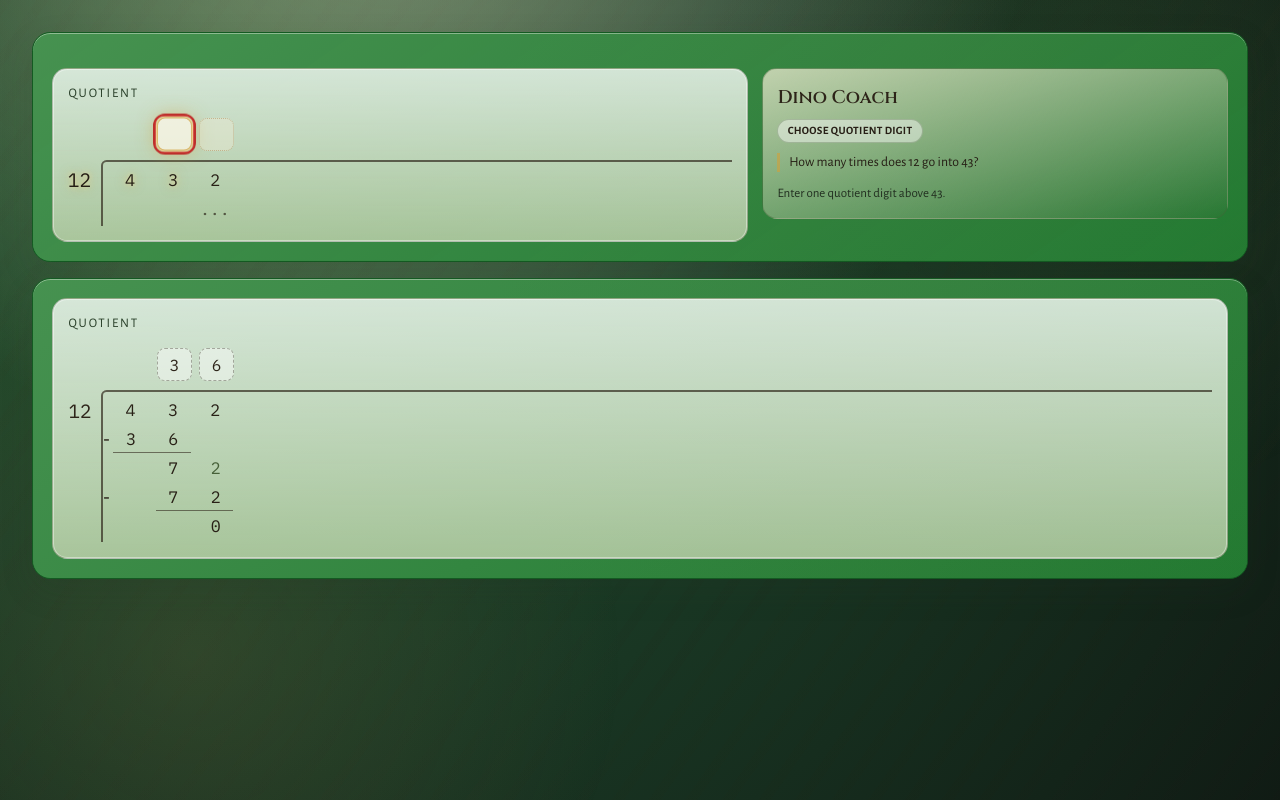
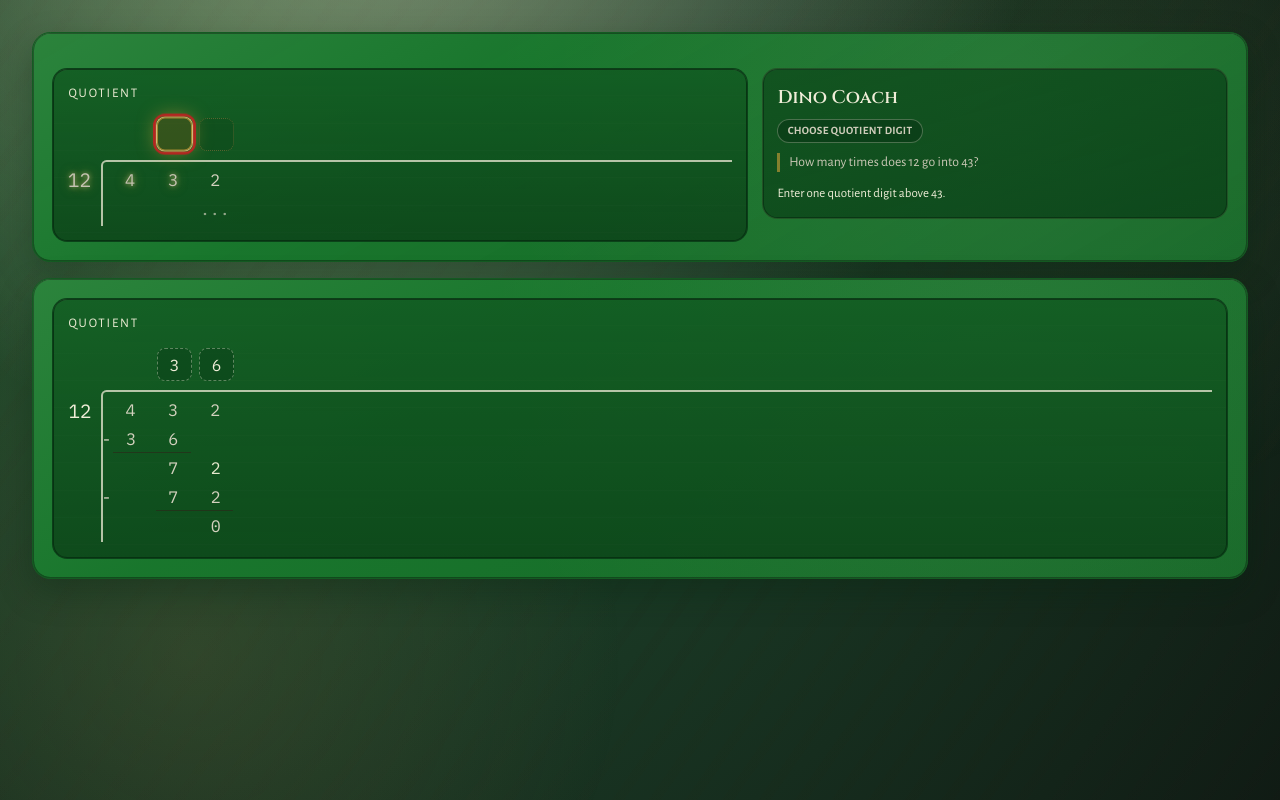
Before and after one commit to seezatnap/division-challenge, a Next.js app: page /visual-tests/workspace in a window 1280 px wide. Built offline with nearby package versions, Linux system fonts and the light colour scheme.

Commit message:
style(theme): (#4) restyle .jurassic-panel to JP3 green bevel
Co-Authored-By: seezatnap <seezatnap@gmail.com>

```diff
--- a/src/app/globals.css
+++ b/src/app/globals.css
@@ -93,12 +93,20 @@ body {
 
 .jurassic-panel {
   position: relative;
+  --jp-bark: var(--jp-panel-text);
+  --jp-jungle: color-mix(in srgb, var(--jp-panel-text) 88%, #d2e2bc);
+  --jp-fern: color-mix(in srgb, var(--jp-panel-text) 82%, #b8d59c);
   border: 1px solid var(--jp-panel-border);
-  background: var(--jp-surface);
+  background: var(--jp-panel-bg);
   border-radius: 1.15rem;
+  color: var(--jp-panel-text);
   box-shadow:
-    0 0.75rem 2rem rgba(31, 52, 36, 0.15),
-    inset 0 1px 0 rgba(255, 255, 255, 0.4);
+    0 0.8rem 2rem rgba(7, 35, 15, 0.34),
+    inset 0 0 0 1px color-mix(in srgb, var(--jp-panel-border) 86%, black),
+    inset 0 1px 0 rgba(247, 243, 226, 0.25),
+    inset 0 -1px 0 rgba(9, 64, 23, 0.88),
+    inset 1px 0 0 rgba(9, 64, 23, 0.72),
+    inset -1px 0 0 rgba(9, 64, 23, 0.72);
   padding: 1rem;
   overflow: hidden;
   isolation: isolate;
@@ -115,8 +123,8 @@ body {
   inset: 0;
   pointer-events: none;
   background:
-    linear-gradient(145deg, rgba(247, 239, 216, 0.2), rgba(113, 137, 81, 0.08)),
-    radial-gradient(circle at 80% 24%, rgba(70, 96, 56, 0.14), transparent 52%);
+    linear-gradient(150deg, rgba(248, 243, 224, 0.08), rgba(8, 58, 21, 0.06) 35%, rgba(4, 34, 12, 0.2)),
+    radial-gradient(circle at 80% 24%, rgba(248, 243, 224, 0.08), transparent 52%);
   z-index: 1;
 }
 
@@ -223,12 +231,12 @@ body {
 }
 
 .jp-badge {
-  border: 1px solid rgba(70, 96, 56, 0.3);
+  border: 1px solid rgba(240, 237, 216, 0.24);
   border-radius: 999px;
   padding: 0.35rem 0.75rem;
   font-size: 0.72rem;
-  color: color-mix(in srgb, var(--jp-jungle) 78%, var(--jp-fern));
-  background: rgba(255, 255, 255, 0.45);
+  color: color-mix(in srgb, var(--jp-panel-text) 90%, white);
+  background: rgba(9, 62, 24, 0.52);
 }
 
 .jurassic-layout {
@@ -255,11 +263,11 @@ body {
 
 .status-chip {
   border-radius: 999px;
-  border: 1px solid rgba(211, 160, 58, 0.45);
-  background: rgba(247, 212, 141, 0.22);
+  border: 1px solid rgba(233, 213, 163, 0.44);
+  background: rgba(8, 56, 21, 0.54);
   padding: 0.35rem 0.75rem;
   font-size: 0.75rem;
-  color: color-mix(in srgb, var(--jp-bark) 76%, var(--jp-clay));
+  color: var(--jp-panel-text);
   white-space: nowrap;
 }
 
@@ -270,12 +278,14 @@ body {
 }
 
 .workspace-paper {
-  border: 1px solid rgba(45, 36, 25, 0.2);
+  border: 1px solid rgba(10, 61, 23, 0.84);
   border-radius: 0.95rem;
   background:
-    linear-gradient(180deg, rgba(255, 255, 255, 0.78), rgba(247, 239, 216, 0.58)),
-    repeating-linear-gradient(180deg, transparent 0 1.65rem, rgba(70, 96, 56, 0.07) 1.65rem 1.71rem);
-  box-shadow: inset 0 0 0 1px rgba(255, 255, 255, 0.4);
+    linear-gradient(180deg, rgba(18, 91, 34, 0.88), rgba(12, 65, 24, 0.82)),
+    repeating-linear-gradient(180deg, transparent 0 1.65rem, rgba(240, 237, 216, 0.08) 1.65rem 1.71rem);
+  box-shadow:
+    inset 0 0 0 1px rgba(7, 47, 18, 0.88),
+    inset 0 1px 0 rgba(247, 243, 226, 0.2);
   padding: 0.95rem;
 }
 
@@ -340,7 +350,7 @@ body {
   min-width: 0;
   text-align: center;
   border-radius: 0.5rem;
-  border: 1px dashed rgba(45, 36, 25, 0.35);
+  border: 1px dashed rgba(240, 237, 216, 0.36);
   padding: 0.35rem 0.45rem;
   font-family: var(--font-jurassic-mono), "Courier New", monospace;
   font-size: 1rem;
@@ -390,13 +400,13 @@ body {
   min-height: 2.08rem;
   box-sizing: border-box;
   line-height: 1;
-  background: rgba(255, 255, 255, 0.45);
+  background: rgba(9, 58, 22, 0.42);
 }
 
 .quotient-digit-empty {
   color: transparent;
   border-style: dotted;
-  background: rgba(247, 239, 216, 0.36);
+  background: rgba(9, 58, 22, 0.22);
 }
 
 .inline-entry-quotient.inline-entry-pending {
@@ -406,7 +416,7 @@ body {
 .inline-entry-quotient.inline-entry-pending:focus-visible {
   border-style: solid;
   border-color: rgba(211, 160, 58, 0.68);
-  background: rgba(255, 249, 233, 0.72);
+  background: rgba(109, 79, 22, 0.38);
   box-shadow: 0 0 0 1px rgba(244, 212, 141, 0.62);
 }
 
@@ -421,12 +431,12 @@ body {
   padding-top: 0.4rem;
   font-size: 1.2rem;
   font-family: var(--font-jurassic-mono), "Courier New", monospace;
-  color: var(--jp-bark);
+  color: var(--jp-panel-text);
 }
 
 .bracket-stack {
-  border-left: var(--division-bracket-stroke-width) solid rgba(45, 36, 25, 0.68);
-  border-top: var(--division-bracket-stroke-width) solid rgba(45, 36, 25, 0.68);
+  border-left: var(--division-bracket-stroke-width) solid rgba(240, 237, 216, 0.74);
+  border-top: var(--division-bracket-stroke-width) solid rgba(240, 237, 216, 0.74);
   border-top-left-radius: 0.35rem;
   padding: 0.35rem 0 0.25rem var(--division-bracket-inline-start);
 }
@@ -620,8 +630,8 @@ body {
 }
 
 .inline-entry-work-row.inline-entry-pending {
-  border-color: rgba(45, 36, 25, 0.32);
-  background: rgba(247, 239, 216, 0.25);
+  border-color: rgba(240, 237, 216, 0.3);
+  background: rgba(9, 58, 22, 0.22);
 }
 
 .inline-entry-work-row.inline-entry-locked {
@@ -661,7 +671,7 @@ body {
 .inline-entry-work-row.inline-entry-pending:focus-visible {
   border-style: solid;
   border-color: rgba(211, 160, 58, 0.64);
-  background: rgba(255, 249, 233, 0.68);
+  background: rgba(109, 79, 22, 0.34);
 }
 
 .inline-entry-active {
@@ -670,7 +680,7 @@ body {
 
 .inline-entry.inline-entry-error-pulse {
   border-color: rgba(213, 57, 57, 0.84);
-  background: rgba(255, 225, 225, 0.88);
+  background: rgba(126, 34, 34, 0.72);
   box-shadow:
     0 0 0 1px rgba(213, 57, 57, 0.52),
     0 0 1rem rgba(213, 57, 57, 0.3);
@@ -684,7 +694,7 @@ body {
 
 .inline-entry.inline-entry-retry-lock {
   border-color: rgba(213, 57, 57, 0.44);
-  background: rgba(255, 229, 229, 0.6);
+  background: rgba(108, 31, 31, 0.52);
   box-shadow: 0 0 0 1px rgba(213, 57, 57, 0.18);
   cursor: not-allowed;
 }
@@ -896,9 +906,12 @@ body {
 }
 
 .hint-stack {
-  border: 1px solid rgba(70, 96, 56, 0.24);
+  border: 1px solid rgba(9, 64, 23, 0.8);
   border-radius: 0.95rem;
-  background: linear-gradient(165deg, rgba(247, 239, 216, 0.72), rgba(70, 96, 56, 0.11));
+  background: linear-gradient(165deg, rgba(14, 74, 27, 0.78), rgba(8, 58, 21, 0.72));
+  box-shadow:
+    inset 0 0 0 1px rgba(7, 47, 18, 0.72),
+    inset 0 1px 0 rgba(247, 243, 226, 0.14);
   padding: 0.9rem;
 }
 
@@ -908,7 +921,7 @@ body {
 
 .hint-stack[data-feedback-tone="retry"] {
   border-color: rgba(174, 66, 24, 0.4);
-  background: linear-gradient(165deg, rgba(253, 236, 220, 0.88), rgba(148, 57, 24, 0.11));
+  background: linear-gradient(165deg, rgba(107, 38, 18, 0.76), rgba(68, 21, 11, 0.74));
 }
 
 .hint-stack[data-feedback-tone="celebration"] {
@@ -928,8 +941,8 @@ body {
   margin-top: 0.5rem;
   display: inline-flex;
   border-radius: 999px;
-  border: 1px solid rgba(70, 96, 56, 0.3);
-  background: rgba(255, 255, 255, 0.46);
+  border: 1px solid rgba(240, 237, 216, 0.28);
+  background: rgba(8, 52, 20, 0.56);
   padding: 0.16rem 0.58rem;
   font-size: 0.7rem;
   letter-spacing: 0.03em;
@@ -940,12 +953,12 @@ body {
 
 .hint-stack[data-feedback-tone="retry"] .hint-status {
   border-color: rgba(148, 57, 24, 0.35);
-  color: rgba(115, 37, 12, 0.93);
+  color: color-mix(in srgb, var(--jp-panel-text) 85%, #ffd7c2);
 }
 
 .hint-stack[data-feedback-tone="celebration"] .hint-status {
   border-color: rgba(176, 126, 26, 0.45);
-  color: rgba(96, 64, 11, 0.92);
+  color: color-mix(in srgb, var(--jp-panel-text) 88%, #ffeab7);
 }
 
 .coach-list {
@@ -964,12 +977,12 @@ body {
 
 .coach-item[data-feedback-tone="retry"] {
   border-left-color: rgba(174, 66, 24, 0.65);
-  color: rgba(109, 34, 11, 0.95);
+  color: color-mix(in srgb, var(--jp-panel-text) 86%, #ffd7c2);
 }
 
 .coach-item[data-feedback-tone="celebration"] {
   border-left-color: rgba(191, 142, 41, 0.72);
-  color: rgba(76, 52, 12, 0.94);
+  color: color-mix(in srgb, var(--jp-panel-text) 88%, #ffeab7);
 }
 
 .hint-note {
@@ -990,7 +1003,7 @@ body {
   align-items: center;
   border: 1px solid rgba(176, 126, 26, 0.38);
   border-radius: 0.9rem;
-  background: linear-gradient(165deg, rgba(255, 247, 220, 0.74), rgba(211, 160, 58, 0.16));
+  background: linear-gradient(165deg, rgba(15, 78, 29, 0.72), rgba(118, 84, 20, 0.24));
   padding: 0.58rem;
 }
 
@@ -999,8 +1012,8 @@ body {
   height: 3.1rem;
   border-radius: 0.62rem;
   overflow: hidden;
-  border: 1px solid rgba(45, 36, 25, 0.2);
-  background: rgba(255, 255, 255, 0.5);
+  border: 1px solid rgba(240, 237, 216, 0.22);
+  background: rgba(8, 52, 20, 0.64);
 }
 
 .amber-bank-image {
@@ -1046,7 +1059,7 @@ body {
   margin-bottom: 0.65rem;
   border: 1px solid rgba(176, 126, 26, 0.36);
   border-radius: 0.6rem;
-  background: linear-gradient(160deg, rgba(255, 247, 220, 0.7), rgba(211, 160, 58, 0.18));
+  background: linear-gradient(160deg, rgba(15, 78, 29, 0.68), rgba(118, 84, 20, 0.22));
   padding: 0.45rem 0.55rem;
   font-size: 0.78rem;
   color: color-mix(in srgb, var(--jp-bark) 86%, var(--jp-jungle));
@@ -1072,9 +1085,12 @@ body {
 }
 
 .gallery-card {
-  border: 1px solid rgba(70, 96, 56, 0.24);
+  border: 1px solid rgba(8, 59, 22, 0.82);
   border-radius: 0.85rem;
-  background: linear-gradient(185deg, rgba(255, 255, 255, 0.72), rgba(113, 137, 81, 0.11));
+  background: linear-gradient(185deg, rgba(18, 90, 33, 0.78), rgba(10, 63, 23, 0.72));
+  box-shadow:
+    inset 0 0 0 1px rgba(7, 47, 18, 0.72),
+    inset 0 1px 0 rgba(247, 243, 226, 0.12);
   padding: 0.62rem;
 }
 
@@ -1369,9 +1385,12 @@ body {
 
 .earned-reward-panel {
   margin-top: 0.85rem;
-  border: 1px solid rgba(70, 96, 56, 0.26);
+  border: 1px solid rgba(9, 64, 23, 0.8);
   border-radius: 0.95rem;
-  background: linear-gradient(170deg, rgba(255, 255, 255, 0.72), rgba(113, 137, 81, 0.14));
+  background: linear-gradient(170deg, rgba(15, 78, 29, 0.74), rgba(8, 58, 21, 0.72));
+  box-shadow:
+    inset 0 0 0 1px rgba(7, 47, 18, 0.78),
+    inset 0 1px 0 rgba(247, 243, 226, 0.14);
   padding: 0.75rem;
   transition:
     border-color 220ms ease,
@@ -1619,11 +1638,15 @@ body {
 
 .game-start-input {
   border-radius: 0.62rem;
-  border: 1px solid rgba(45, 36, 25, 0.26);
+  border: 1px solid color-mix(in srgb, var(--jp-panel-border) 86%, black);
   padding: 0.52rem 0.7rem;
   font-size: 0.84rem;
-  background: rgba(255, 255, 255, 0.58);
-  color: color-mix(in srgb, var(--jp-bark) 88%, black);
+  background: color-mix(in srgb, var(--jp-panel-bg) 82%, black);
+  color: var(--jp-panel-text);
+}
+
+.game-start-input::placeholder {
+  color: color-mix(in srgb, var(--jp-panel-text) 66%, transparent);
 }
 
 .game-start-input:focus-visible {
@@ -1639,8 +1662,8 @@ body {
 .game-start-error {
   border: 1px solid rgba(174, 66, 24, 0.35);
   border-radius: 0.62rem;
-  background: rgba(253, 236, 220, 0.84);
-  color: rgba(129, 38, 9, 0.95);
+  background: rgba(122, 41, 18, 0.62);
+  color: color-mix(in srgb, var(--jp-panel-text) 84%, #ffd7c2);
   font-size: 0.76rem;
   padding: 0.5rem 0.6rem;
 }
@@ -1694,9 +1717,12 @@ body {
 }
 
 .module-card {
-  border: 1px solid rgba(31, 52, 36, 0.22);
+  border: 1px solid rgba(8, 59, 22, 0.82);
   border-radius: 0.85rem;
-  background: linear-gradient(180deg, rgba(255, 255, 255, 0.68), rgba(113, 137, 81, 0.09));
+  background: linear-gradient(180deg, rgba(16, 83, 30, 0.76), rgba(9, 60, 22, 0.7));
+  box-shadow:
+    inset 0 0 0 1px rgba(7, 47, 18, 0.7),
+    inset 0 1px 0 rgba(247, 243, 226, 0.12);
   padding: 0.65rem;
 }
 
```
Also changed, not shown: 1 other file (tests, documents, lock files or other folders).
